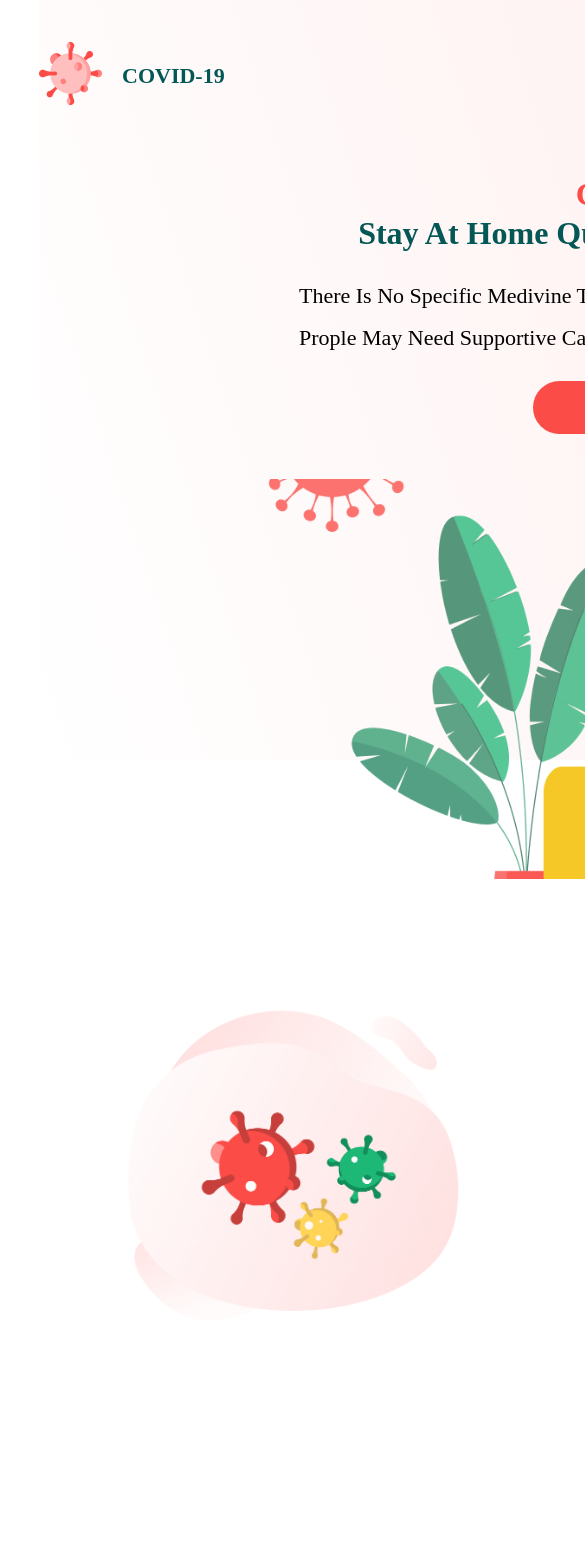
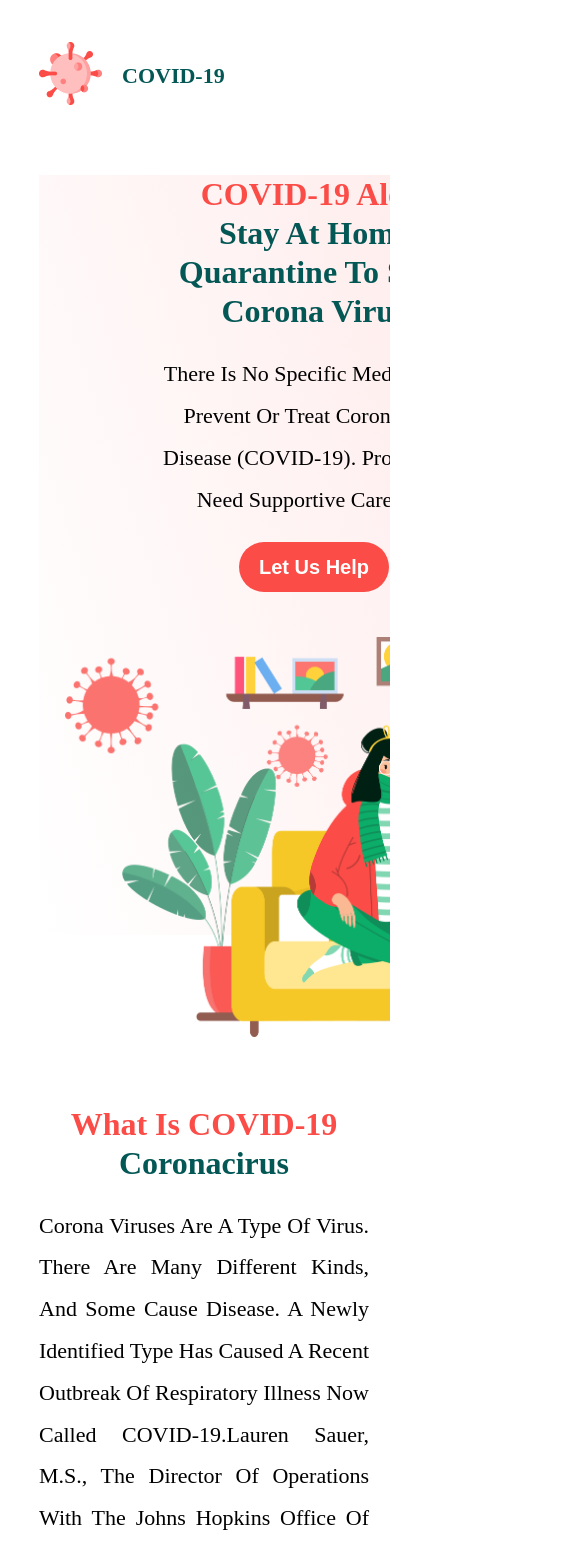
Before and after one commit to saeedtlb/Covid-19, a React (Create React App) app: page / in a window 390 px wide. Shown: the top 1551 px of the page, 585 px wide, since content can reach past the window. Built offline with nearby package versions, Linux system fonts and the light colour scheme.

Commit message:
header, footer and home are responsive noaw

```diff
--- a/src/Resources/styles/_about.scss
+++ b/src/Resources/styles/_about.scss
@@ -1,6 +1,5 @@
 .about {
   margin-top: 170px;
-  height: 70vh;
   overflow: hidden;
 
   .description {
@@ -65,6 +64,59 @@
   }
 }
 
-// @media only screen and (max-width: 1000px) {
+@media only screen and (max-width: 1355px) {
+  .description {
+    justify-content: flex-start !important;
 
-// }
+    .about &::before {
+      margin-right: 50px;
+    }
+    & .text::before {
+      right: 37px;
+    }
+  }
+}
+
+@media only screen and (max-width: 1160px) {
+  .about {
+    position: relative;
+    .description {
+      flex-direction: column-reverse;
+      width: 60%;
+      margin: auto;
+
+      &::before {
+        position: static;
+        width: auto;
+        height: 100%;
+        min-height: 300px;
+      }
+
+      .text {
+        position: static;
+        div {
+          text-align: center;
+        }
+        p {
+          width: auto;
+        }
+        button {
+          @include responsiveBtn;
+        }
+        &::after {
+          top: 0;
+        }
+      }
+    }
+  }
+}
+
+@media only screen and (max-width: 980px) {
+  .description {
+    margin: 0 !important;
+
+    .text::after {
+      display: none;
+    }
+  }
+}
--- a/src/Resources/styles/_home.scss
+++ b/src/Resources/styles/_home.scss
@@ -1,22 +1,21 @@
 .landing {
   grid-column: 2;
-  height: 90vh;
   background: rgb(255, 255, 255);
-  background: linear-gradient(
-    72deg,
-    rgba(255, 255, 255, 1) 0%,
-    rgba(255, 232, 232, 1) 100%
-  );
 }
 
 .home {
   margin-top: 50px;
   display: flex;
   position: relative;
-  height: 70vh;
+  height: 90vh;
+  background: linear-gradient(
+    72deg,
+    rgba(255, 255, 255, 1) 0%,
+    rgba(255, 232, 232, 1) 100%
+  );
 
   .illustration {
-    width: 877px;
+    width: 878px;
     height: 712px;
     background: url('/images/Illustration01.png') no-repeat;
     background-size: contain;
@@ -49,14 +48,13 @@
       width: 60%;
       margin-bottom: 25px;
 
-      div {
+      div,
+      p {
         text-align: center;
       }
 
       button {
-        width: 40%;
-        display: block;
-        margin: auto;
+        @include responsiveBtn;
       }
     }
 
@@ -71,3 +69,11 @@
     }
   }
 }
+
+@media only screen and (max-width: 1000px) {
+  .home .illustration {
+    width: 100%;
+    height: auto;
+    background-size: contain;
+  }
+}
--- a/src/Resources/styles/index.css
+++ b/src/Resources/styles/index.css
@@ -3,6 +3,7 @@ html,
 body {
   margin: 0;
   padding: 0;
+  overflow-x: hidden;
   -webkit-box-sizing: border-box;
           box-sizing: border-box;
 }
@@ -10,6 +11,10 @@ body {
 a {
   text-decoration: none;
   color: inherit;
+}
+
+p {
+  text-align: justify;
 }
 
 .main {
@@ -55,6 +60,7 @@ a {
   text-transform: capitalize;
   font-weight: 600;
   border-radius: 30px;
+  white-space: nowrap;
   cursor: pointer;
   background: #fb4c47;
   color: #fff;
@@ -179,23 +185,28 @@ header nav .contactBtn {
   text-transform: capitalize;
   font-weight: 600;
   border-radius: 30px;
+  white-space: nowrap;
   cursor: pointer;
   border: 2px solid #fb4c47;
   color: #fb4c47;
 }
 
-@media only screen and (max-width: 1500px) {
+@media only screen and (max-width: 1550px) {
   header nav {
     width: 50%;
+  }
+}
+
+@media only screen and (max-width: 1280px) {
+  nav {
+    display: none !important;
   }
 }
 
 .landing {
   -ms-grid-column: 2;
   grid-column: 2;
-  height: 90vh;
   background: white;
-  background: linear-gradient(72deg, white 0%, #ffe8e8 100%);
 }
 
 .home {
@@ -204,11 +215,12 @@ header nav .contactBtn {
   display: -ms-flexbox;
   display: flex;
   position: relative;
-  height: 70vh;
+  height: 90vh;
+  background: linear-gradient(72deg, white 0%, #ffe8e8 100%);
 }
 
 .home .illustration {
-  width: 877px;
+  width: 878px;
   height: 712px;
   background: url("/images/Illustration01.png") no-repeat;
   background-size: contain;
@@ -243,11 +255,15 @@ header nav .contactBtn {
     width: 60%;
     margin-bottom: 25px;
   }
-  .home .text div {
+  .home .text div,
+  .home .text p {
     text-align: center;
   }
   .home .text button {
     width: 40%;
+    height: 50px;
+    min-width: 150px;
+    padding: 0;
     display: block;
     margin: auto;
   }
@@ -260,9 +276,16 @@ header nav .contactBtn {
   }
 }
 
+@media only screen and (max-width: 1000px) {
+  .home .illustration {
+    width: 100%;
+    height: auto;
+    background-size: contain;
+  }
+}
+
 .about {
   margin-top: 170px;
-  height: 70vh;
   overflow: hidden;
 }
 
@@ -302,6 +325,7 @@ header nav .contactBtn {
   text-transform: capitalize;
   font-weight: 600;
   border-radius: 30px;
+  white-space: nowrap;
   cursor: pointer;
   background: #fb4c47;
   color: #fee6e5;
@@ -334,6 +358,69 @@ header nav .contactBtn {
   }
 }
 
+@media only screen and (max-width: 1355px) {
+  .description {
+    -webkit-box-pack: start !important;
+        -ms-flex-pack: start !important;
+            justify-content: flex-start !important;
+  }
+  .about .description::before {
+    margin-right: 50px;
+  }
+  .description .text::before {
+    right: 37px;
+  }
+}
+
+@media only screen and (max-width: 1160px) {
+  .about {
+    position: relative;
+  }
+  .about .description {
+    -webkit-box-orient: vertical;
+    -webkit-box-direction: reverse;
+        -ms-flex-direction: column-reverse;
+            flex-direction: column-reverse;
+    width: 60%;
+    margin: auto;
+  }
+  .about .description::before {
+    position: static;
+    width: auto;
+    height: 100%;
+    min-height: 300px;
+  }
+  .about .description .text {
+    position: static;
+  }
+  .about .description .text div {
+    text-align: center;
+  }
+  .about .description .text p {
+    width: auto;
+  }
+  .about .description .text button {
+    width: 40%;
+    height: 50px;
+    min-width: 150px;
+    padding: 0;
+    display: block;
+    margin: auto;
+  }
+  .about .description .text::after {
+    top: 0;
+  }
+}
+
+@media only screen and (max-width: 980px) {
+  .description {
+    margin: 0 !important;
+  }
+  .description .text::after {
+    display: none;
+  }
+}
+
 footer {
   margin: 100px 10% 50px auto;
   background-color: #fff9f9;
@@ -350,6 +437,7 @@ footer {
       -ms-flex-align: center;
           align-items: center;
   padding: 50px;
+  border-radius: 13px;
 }
 
 footer .logo {
@@ -377,8 +465,6 @@ footer ul {
 }
 
 footer .logo + ul {
-  -ms-grid-row: 1;
-  grid-row: 1;
   -ms-grid-column: 2;
   -ms-grid-column-span: 1;
   grid-column: 2/3;
@@ -397,6 +483,81 @@ footer p {
   font-size: 14px;
   display: inline-block;
   text-align: center;
+}
+
+@media only screen and (max-width: 1600px) {
+  footer {
+    -ms-grid-columns: 1fr 2fr;
+        grid-template-columns: 1fr 2fr;
+    grid-row-gap: 32px;
+    padding: 30px;
+  }
+  footer ul {
+    -ms-grid-row: 2;
+    grid-row: 2;
+    -ms-grid-column: 1;
+    -ms-grid-column-span: 1;
+    grid-column: 1/2;
+  }
+  footer .logo + ul {
+    -ms-grid-row: 1;
+    grid-row: 1;
+    -ms-grid-column: 2;
+    -ms-grid-column-span: 1;
+    grid-column: 2/3;
+  }
+  footer ul:nth-child(3) {
+    padding: 0;
+  }
+}
+
+@media only screen and (max-width: 1100px) {
+  footer p {
+    -ms-grid-column-align: end;
+        justify-self: end;
+  }
+  footer ul {
+    -ms-grid-row: 1;
+    grid-row: 1;
+    -ms-grid-column: 2;
+    -ms-grid-column-span: 1;
+    grid-column: 2/3;
+    -ms-grid-column-align: end;
+        justify-self: end;
+    width: 30%;
+  }
+  footer .logo + ul {
+    -ms-grid-row: 2;
+    grid-row: 2;
+    -ms-grid-column: 1;
+    -ms-grid-column-span: 1;
+    grid-column: 1/2;
+    -ms-flex-wrap: wrap;
+        flex-wrap: wrap;
+    width: auto;
+  }
+}
+
+@media only screen and (max-width: 900px) {
+  .logo + ul {
+    -ms-flex-wrap: nowrap;
+        flex-wrap: nowrap;
+    -webkit-box-orient: vertical;
+    -webkit-box-direction: normal;
+        -ms-flex-direction: column;
+            flex-direction: column;
+    margin-left: 0;
+  }
+}
+
+@media only screen and (max-width: 700px) {
+  footer ul:nth-child(3) {
+    -ms-flex-wrap: wrap;
+        flex-wrap: wrap;
+  }
+  footer ul:nth-child(3) li {
+    padding: 5px 10px;
+  }
 }
 
 .container {
--- a/src/Resources/styles/index.scss
+++ b/src/Resources/styles/index.scss
@@ -3,12 +3,17 @@ html,
 body {
   margin: 0;
   padding: 0;
+  overflow-x: hidden;
   box-sizing: border-box;
 }
 
 a {
   text-decoration: none;
   color: inherit;
+}
+
+p {
+  text-align: justify;
 }
 
 .main {
```
Also changed, not shown: src/Resources/styles/_footer.scss (+62 -1 lines), src/Resources/styles/_header.scss (+7 -1 lines), src/Resources/styles/_varriables.scss (+10 -0 lines), 1 other file (tests, documents, lock files or other folders).
